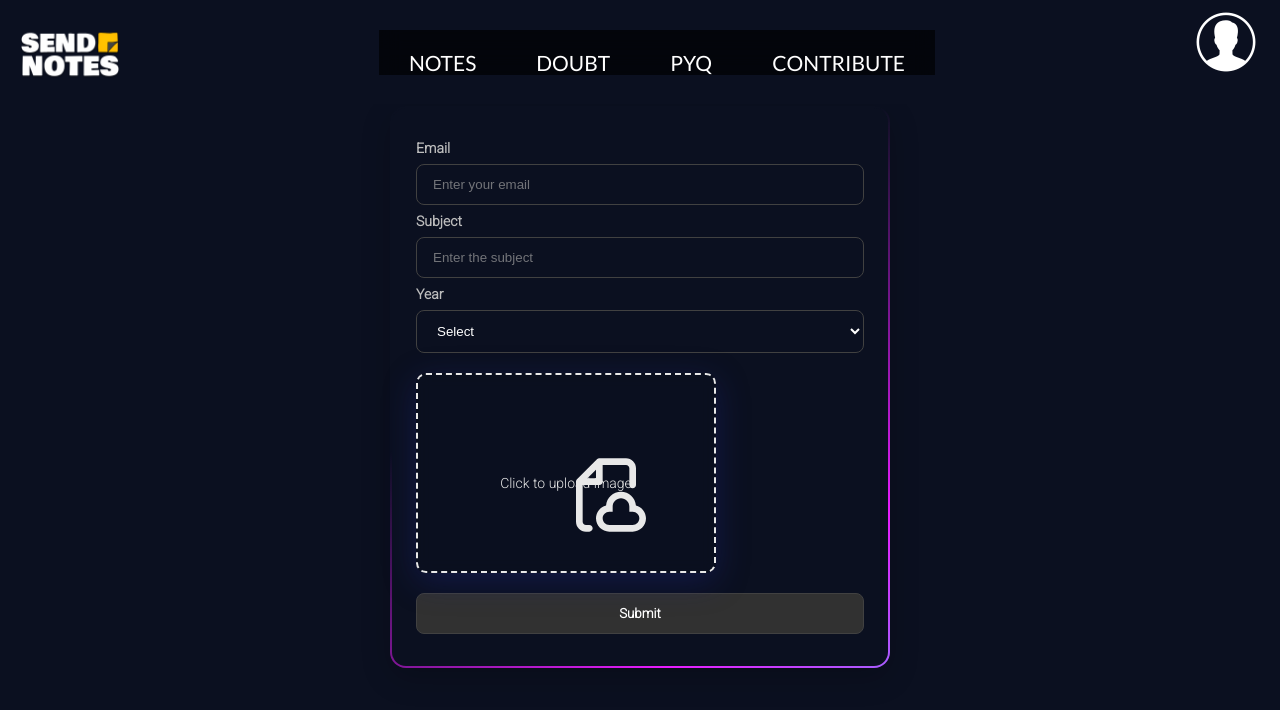
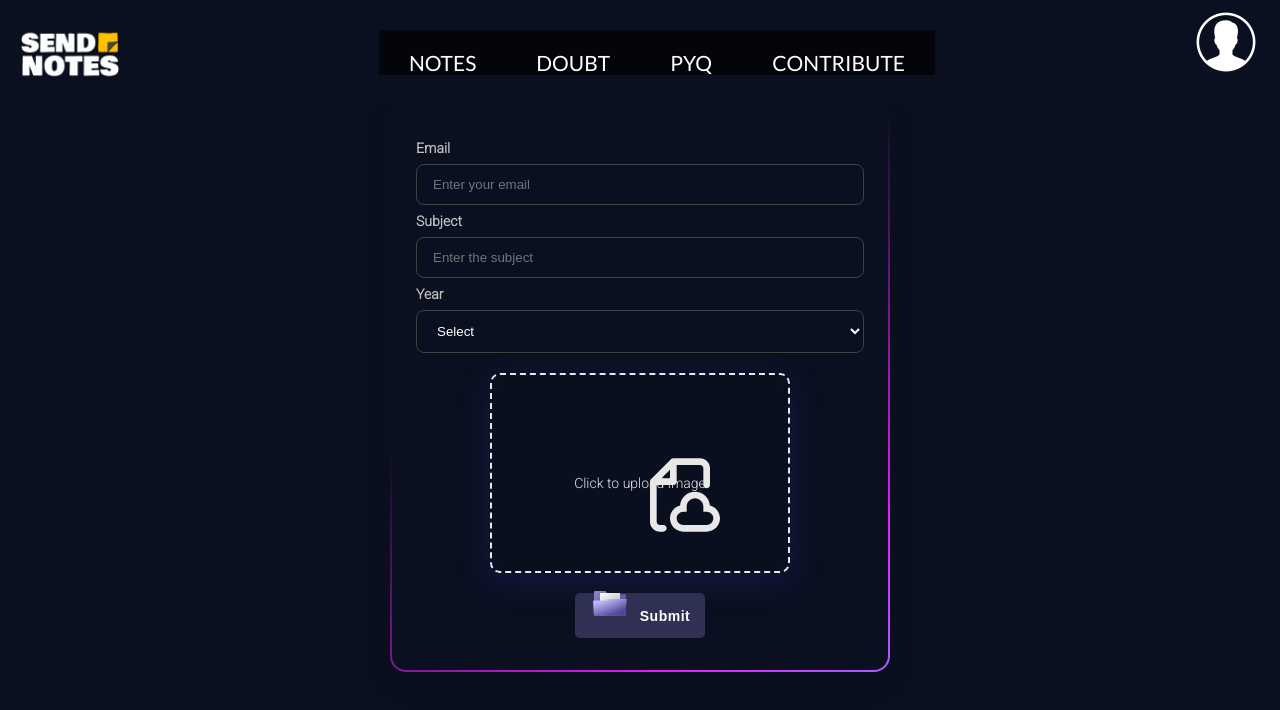
Before and after one commit to SohamV8/Send-Note, a React (Vite) app: page /Contribute in a window 1280 px wide. Shown: the top 710 px of the page. Built offline with nearby package versions, Linux system fonts and the light colour scheme; a web font is replaced by a local one.

Commit message:
contribute

```diff
--- a/src/Components/Form.css
+++ b/src/Components/Form.css
@@ -121,6 +121,7 @@
   .custum-file-upload {
     height: 200px;
     width: 100%;
+    margin: auto;
     max-width: 300px;
     display: flex;
     flex-direction: column;
@@ -148,7 +149,7 @@
   .custum-file-upload .icon svg {
     height: 80px;
     fill: #e8e8e8;
-    margin-bottom: 10px; /* Adjust spacing between icon and text */
+    margin: auto;
   }
 
   /* File upload text styling */
@@ -176,3 +177,68 @@
       height: 150px;
     }
   }
+
+
+  .Documents-btn {
+    display: flex;
+    align-items: center;
+    justify-content: flex-start;
+    width: fit-content;
+    height: 45px;
+    border: none;
+    padding: 0px 15px;
+    border-radius: 5px;
+    background-color: rgb(49, 49, 83);
+    gap: 10px;
+    margin: auto;
+    cursor: pointer;
+    transition: all 0.3s;
+  }
+  .folderContainer {
+    width: 40px;
+    height: fit-content;
+    display: flex;
+    flex-direction: column;
+    align-items: center;
+    justify-content: flex-end;
+    position: relative;
+  }
+  .fileBack {
+    z-index: 1;
+    width: 80%;
+    height: auto;
+  }
+  .filePage {
+    width: 50%;
+    height: auto;
+    position: absolute;
+    z-index: 2;
+    transition: all 0.3s ease-out;
+  }
+  .fileFront {
+    width: 85%;
+    height: auto;
+    position: absolute;
+    z-index: 3;
+    opacity: 0.95;
+    transform-origin: bottom;
+    transition: all 0.3s ease-out;
+  }
+  .textform{
+    color: white;
+    font-size: 14px;
+    font-weight: 600;
+    letter-spacing: 0.5px;
+  }
+  .Documents-btn:hover .filePage {
+    transform: translateY(-5px);
+  }
+  .Documents-btn:hover {
+    background-color: rgb(58, 58, 94);
+  }
+  .Documents-btn:active {
+    transform: scale(0.95);
+  }
+  .Documents-btn:hover .fileFront {
+    transform: rotateX(30deg);
+  }
--- a/src/Components/Form.jsx
+++ b/src/Components/Form.jsx
@@ -94,9 +94,89 @@ function Form() {
             </label>
           </div>
 
-          <button type="submit" className="form-submit-btn">
-            Submit
-          </button>
+          <button className="Documents-btn">
+        <span className="folderContainer">
+          <svg
+            className="fileBack"
+            width="146"
+            height="113"
+            viewBox="0 0 146 113"
+            fill="none"
+            xmlns="http://www.w3.org/2000/svg"
+          >
+            <path
+              d="M0 4C0 1.79086 1.79086 0 4 0H50.3802C51.8285 0 53.2056 0.627965 54.1553 1.72142L64.3303 13.4371C65.2799 14.5306 66.657 15.1585 68.1053 15.1585H141.509C143.718 15.1585 145.509 16.9494 145.509 19.1585V109C145.509 111.209 143.718 113 141.509 113H3.99999C1.79085 113 0 111.209 0 109V4Z"
+              fill="url(#paint0_linear_117_4)"
+            />
+            <defs>
+              <linearGradient
+                id="paint0_linear_117_4"
+                x1="0"
+                y1="0"
+                x2="72.93"
+                y2="95.4804"
+                gradientUnits="userSpaceOnUse"
+              >
+                <stop stopColor="#8F88C2" />
+                <stop offset="1" stopColor="#5C52A2" />
+              </linearGradient>
+            </defs>
+          </svg>
+          <svg
+            className="filePage"
+            width="88"
+            height="99"
+            viewBox="0 0 88 99"
+            fill="none"
+            xmlns="http://www.w3.org/2000/svg"
+          >
+            <rect width="88" height="99" fill="url(#paint0_linear_117_6)" />
+            <defs>
+              <linearGradient
+                id="paint0_linear_117_6"
+                x1="0"
+                y1="0"
+                x2="81"
+                y2="160.5"
+                gradientUnits="userSpaceOnUse"
+              >
+                <stop stopColor="white" />
+                <stop offset="1" stopColor="#686868" />
+              </linearGradient>
+            </defs>
+          </svg>
+
+          <svg
+            className="fileFront"
+            width="160"
+            height="79"
+            viewBox="0 0 160 79"
+            fill="none"
+            xmlns="http://www.w3.org/2000/svg"
+          >
+            <path
+              d="M0.29306 12.2478C0.133905 9.38186 2.41499 6.97059 5.28537 6.97059H30.419H58.1902C59.5751 6.97059 60.9288 6.55982 62.0802 5.79025L68.977 1.18034C70.1283 0.410771 71.482 0 72.8669 0H77H155.462C157.87 0 159.733 2.1129 159.43 4.50232L150.443 75.5023C150.19 77.5013 148.489 79 146.474 79H7.78403C5.66106 79 3.9079 77.3415 3.79019 75.2218L0.29306 12.2478Z"
+              fill="url(#paint0_linear_117_5)"
+            />
+            <defs>
+              <linearGradient
+                id="paint0_linear_117_5"
+                x1="38.7619"
+                y1="8.71323"
+                x2="66.9106"
+                y2="82.8317"
+                gradientUnits="userSpaceOnUse"
+              >
+                <stop stopColor="#C3BBFF" />
+                <stop offset="1" stopColor="#51469A" />
+              </linearGradient>
+            </defs>
+          </svg>
+        </span>
+        <p className="textform">Submit</p>
+      </button>
+
+
         </form>
       </div>
     </div>
--- a/src/Pages/Contribute.css
+++ /dev/null
@@ -1,3 +0,0 @@
-Form{
-    margin: auto;
-}
```
